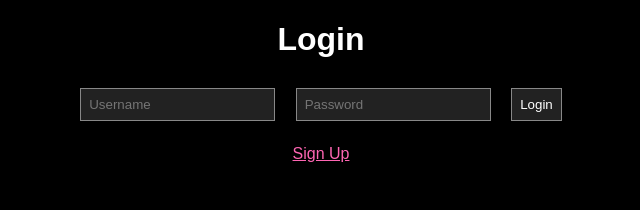
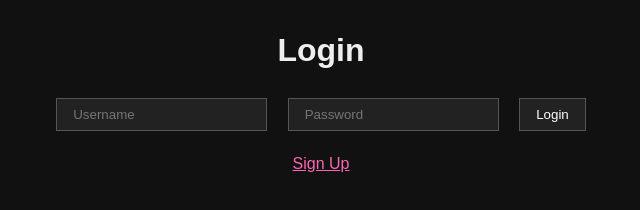
Before and after one commit to carbidethegreate/bossyourhustle, a website: page public/login.html in a window 1280 px wide. Shown: the whole page, without its empty margins (319-959 px from the left). Drawn offline with Linux system fonts and the light colour scheme.

Commit message:
Update style.css for dark theme and improved layout

```diff
--- a/public/style.css
+++ b/public/style.css
@@ -1,19 +1,37 @@
 body {
-  background-color: #000;
-  color: #fff;
+  background-color: #111;
+  color: #eee;
   font-family: Arial, sans-serif;
   text-align: center;
+  margin: 2rem;
 }
+
+input, button {
+  padding: 0.5rem 1rem;
+  margin: 0.5rem;
+  border: 1px solid #555;
+  background: #222;
+  color: #fff;
+}
+
 a {
   color: #ff66b3;
 }
-input, button {
-  padding: 0.5rem;
-  margin: 0.5rem;
-  border: 1px solid #888;
-  background: #222;
-  color: #fff;
-}
+
 .message {
   color: #ff66b3;
+  margin-top: 1rem;
 }
+
+.container {
+  background-color: #1a1a1a;
+  padding: 2rem;
+  max-width: 500px;
+  margin: 10vh auto;
+  border-radius: 8px;
+  box-shadow: 0 0 10px rgba(255, 102, 179, 0.3);
+}
+
+h1 {
+  margin-top: 0;
+}
```
